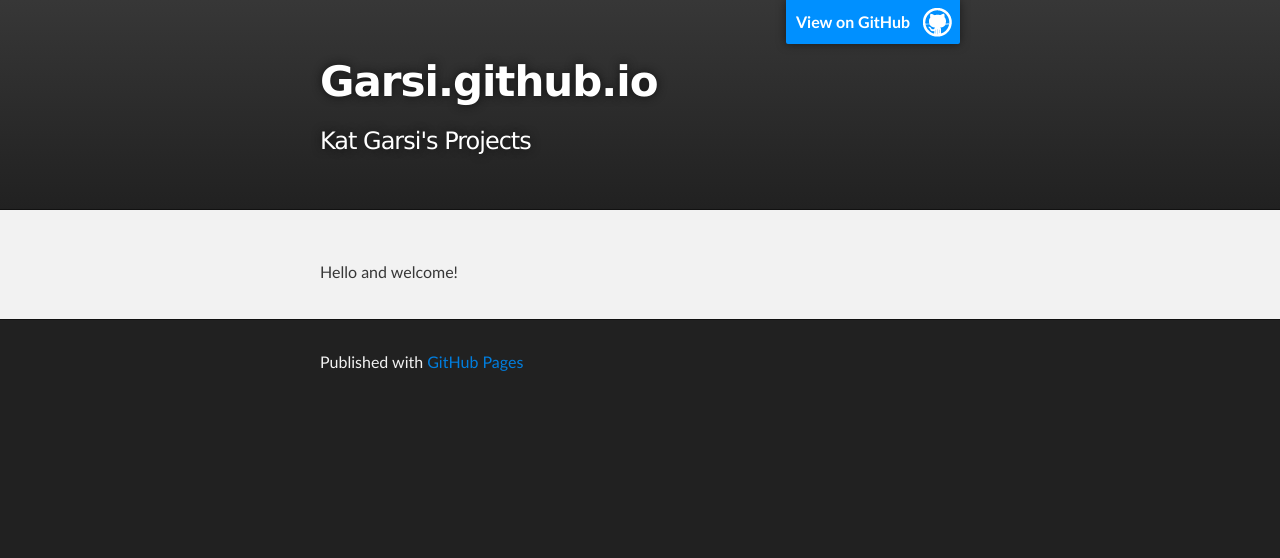
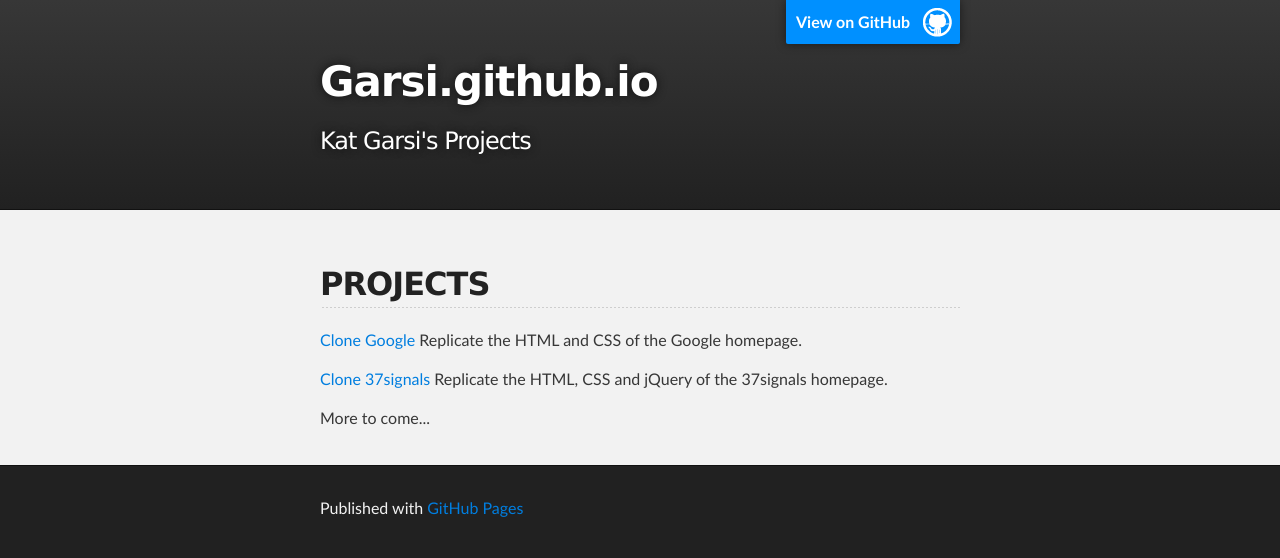
Before and after one commit to garsi/garsi.github.io, a plain HTML site: page index.html in a window 1280 px wide. Drawn offline with Linux system fonts and the light colour scheme.

Commit message:
Replace master branch with page content via GitHub

```diff
--- a/index.html
+++ b/index.html
@@ -27,7 +27,16 @@
     <!-- MAIN CONTENT -->
     <div id="main_content_wrap" class="outer">
       <section id="main_content" class="inner">
-        <p>Hello and welcome!</p>
+        <h2>
+<a name="projects" class="anchor" href="#projects"><span class="octicon octicon-link"></span></a>PROJECTS</h2>
+
+<p><a href="http://garsi.github.io/google-clone">Clone Google</a>
+Replicate the HTML and CSS of the Google homepage.</p>
+
+<p><a href="http://garsi.github.io/37signals-clone/">Clone 37signals</a>
+Replicate the HTML, CSS and jQuery of the 37signals homepage.</p>
+
+<p>More to come...</p>
       </section>
     </div>
 
--- a/params.json
+++ b/params.json
@@ -1 +1 @@
-{"name":"Garsi.github.io","tagline":"Kat Garsi's Projects","body":"Hello and welcome!","google":"","note":"Don't delete this file! It's used internally to help with page regeneration."}
+{"name":"Garsi.github.io","tagline":"Kat Garsi's Projects","body":"## PROJECTS##\r\n\r\n[Clone Google](http://garsi.github.io/google-clone)\r\nReplicate the HTML and CSS of the Google homepage.\r\n\r\n[Clone 37signals](http://garsi.github.io/37signals-clone/)\r\nReplicate the HTML, CSS and jQuery of the 37signals homepage.\r\n\r\nMore to come...","google":"","note":"Don't delete this file! It's used internally to help with page regeneration."}
```
